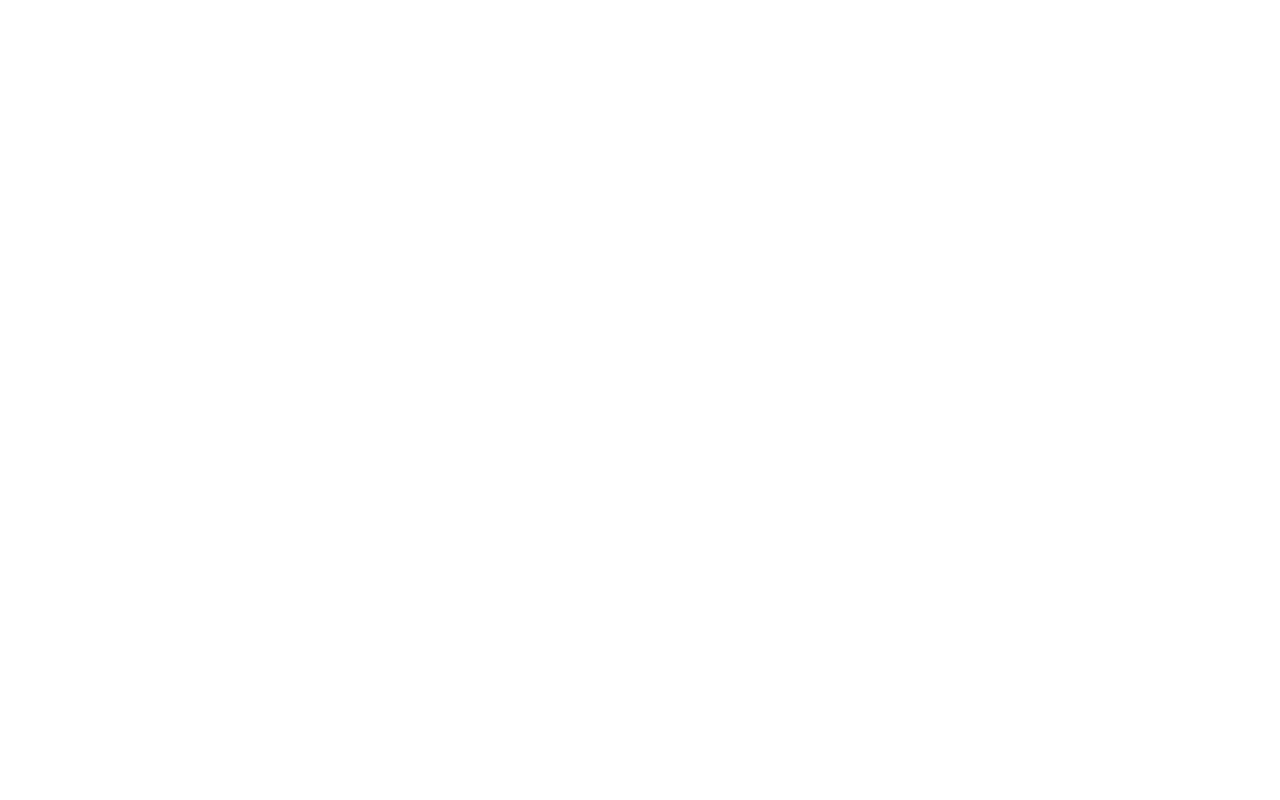
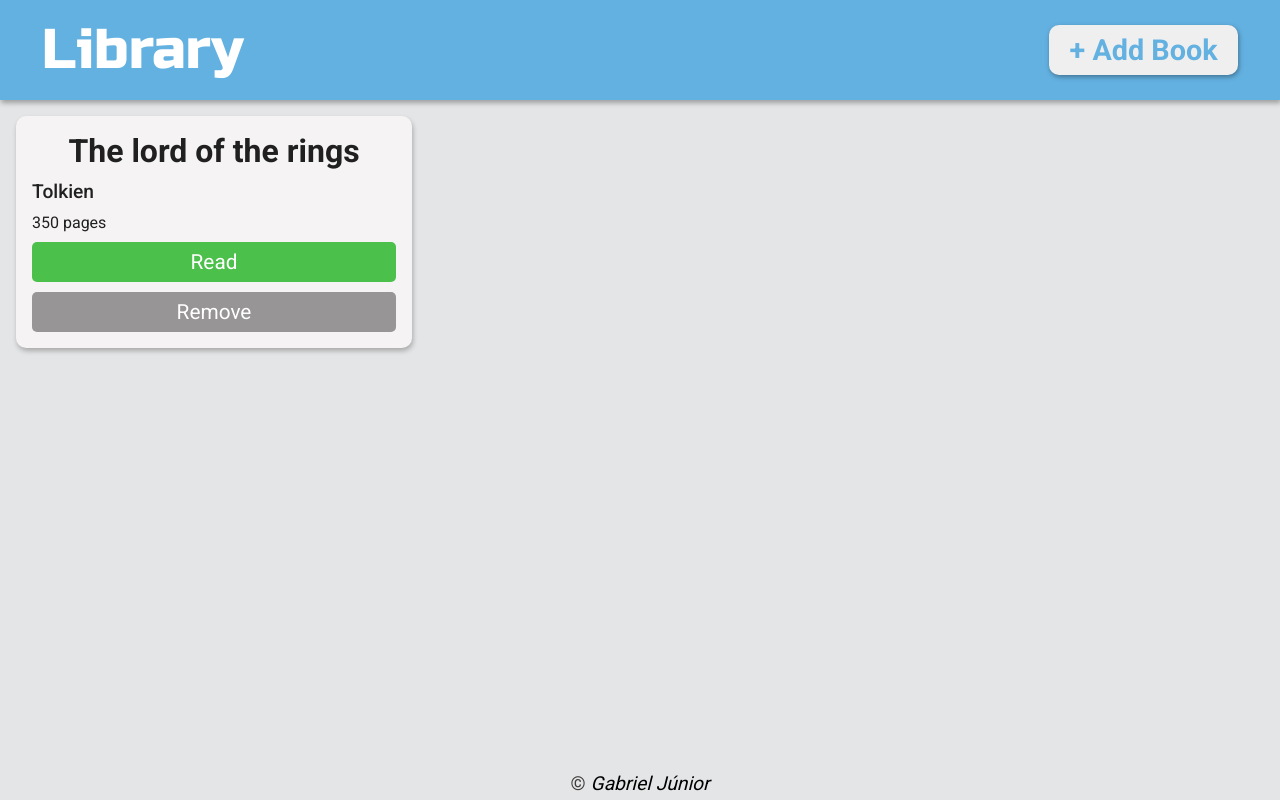
Before and after one commit to gabriel-duarte154/Library, a plain HTML site: page index.html in a window 1280 px wide. Drawn offline with Linux system fonts and the light colour scheme.

Commit message:
Initial page style

```diff
--- a/index.html
+++ b/index.html
@@ -5,8 +5,39 @@
   <meta http-equiv="X-UA-Compatible" content="IE=edge">
   <meta name="viewport" content="width=device-width, initial-scale=1.0">
   <title>library</title>
+  <link rel="shortcut icon" href="favicon/favicon.ico" type="image/x-icon">
+  <link rel="stylesheet" href="style.css">
+
 </head>
 <body>
+  <div class="header">
+    <div class="header-content">
+      <div class="title">
+        Library
+      </div>
+      <div class="buttons-container">
+        <button>
+          + Add Book
+        </button>
+      </div>
+    </div>
+  </div>
+  <div class="main-content">
+    <div class="card-container">
+      <div class="book-title">The lord of the rings</div>
+      <div class="book-author">tolkien</div>
+      <div class="book-pages">350 pages</div>
+      <button class="read">Read</button>
+      <button class="remove">Remove</button>
+    </div>
+  <div class="footer">
+    &copy;
+    <a href="https://github.com/gabriel-duarte154/Library">Gabriel Júnior</a>
+  </div>
+  <div class="adding-book">
+    <div class="form-conatiner">
 
+    </div>
+  </div>
 </body>
 </html>
--- a/style.css
+++ b/style.css
@@ -0,0 +1,189 @@
+@import url('https://fonts.googleapis.com/css2?family=Russo+One&display=swap');
+
+@import url('https://fonts.googleapis.com/css2?family=Roboto:wght@300;400;500;700;900&display=swap');
+
+:root {
+  --font-title: 'Russo One', sans-serif;
+  --font-body: 'Roboto', sans-serif;
+  --header-color: #63B1E1;
+  --cards-border: 1px solid #5C6AED;
+  --padding: 1rem;
+}
+
+* {
+  font-family: var(--font-body);
+  padding: 0;
+  margin: 0;
+  box-sizing: border-box;
+}
+
+body {
+  background-color: #e4e5e6;
+  margin-bottom: 100px;
+}
+
+html {
+  position: relative;
+  min-height: 100%;
+}
+
+.header {
+  padding: 1rem min(5rem, 2vw);
+  background-color: var(--header-color);
+  box-shadow: 1px 3px 5px rgba(0, 0, 0, 0.315);
+  color: white;
+}
+
+.header-content {
+  display: flex;
+  justify-content: space-between;
+  align-items: center;
+  max-width: 1300px;
+  margin: auto;
+  padding: 0 var(--padding);
+}
+
+.header .title {
+  font-family: var(--font-title);
+  font-size: 3.5rem;
+}
+
+.buttons-container button {
+  border-radius: 10px;
+  padding: .5rem 1.3rem;
+  font-weight: bold;
+  border: none;
+  font-size: 1.8rem;
+  cursor: pointer;
+  color: var(--header-color);
+  box-shadow: 1px 2px 5px rgba(0, 0, 0, 0.349);
+  transition:  all .2s;
+
+}
+
+.buttons-container button:hover {
+  background-color: #f7f2f2d7;
+}
+
+.buttons-container button:active {
+  box-shadow: inset 1px 2px 5px rgba(0, 0, 0, 0.493);
+}
+
+.main-content {
+  display: grid;
+  grid-template-columns: repeat(3, minmax(350px, 1fr));
+  max-width: 1300px;
+  margin: auto;
+  padding: var(--padding);
+  color: rgb(32, 32, 32);
+  gap: 30px;
+}
+
+.card-container {
+  display: flex;
+  gap: 10px;
+  flex-direction: column;
+  flex-wrap: wrap;
+  border-radius: 10px;
+  padding: var(--padding);
+  height: fit-content;
+  box-shadow: 1px 3px 5px rgba(0, 0, 0, 0.26);
+  background-color: rgb(245, 243, 243);
+}
+
+.book-title {
+  font-size: 2rem;
+  font-weight: bold;
+  text-align: center;
+}
+
+.book-author {
+  font-size: 1.2rem;
+  font-weight: 500;
+  text-transform: capitalize;
+}
+
+.card-container button {
+  color: white;
+  border: none;
+  border-radius: 5px;
+  padding: .5rem;
+  font-size: 1.3rem;
+  cursor: pointer;
+}
+
+.card-container button.read {
+  background-color: #4bc04b;
+}
+
+.card-container button.not-read {
+  background-color: #c74040;
+}
+
+.card-container button.remove {
+  background-color: #979595;
+}
+
+.card-container button.remove:hover {
+  background-color: #979595c2;
+}
+
+.card-container button.read:hover {
+  background-color: #4bc04bc7;
+}
+
+.card-container button.not-read:hover {
+  background-color: #c74040c7;
+}
+
+.footer {
+  display: flex;
+  justify-content: center;
+  align-items: center;
+  position: absolute;
+  width: 100%;
+  bottom: 0;
+  left: 0;
+  gap: 5px;
+  font-size: 1.2rem;
+  padding: 5px;
+  color: rgb(63, 60, 60);
+}
+
+.footer a {
+  font-style: italic;
+  text-decoration: none;
+  color: black;
+}
+
+.footer a:hover {
+  text-decoration: underline;
+}
+
+@media screen and (max-width: 1191px) {
+  .main-content {
+    grid-template-columns: repeat(2, minmax(300px, 1fr))
+  }
+}
+
+@media screen and (max-width: 891px) {
+  * {
+    font-size: 13px;
+  }
+  .header-content button {
+    font-size: clamp(1rem, 5vw, 2rem);
+  }
+  .main-content {
+    grid-template-columns: 1fr;
+  }
+}
+
+@media screen and (max-width: 500px) {
+   .header-content {
+    flex-direction: column;
+    gap: 30px;
+  }
+  .buttons-container button {
+    padding: .2rem 1rem;
+  }
+}
```
Also changed, not shown: favicon/favicon.ico (renamed from faivon/favicon.ico).
